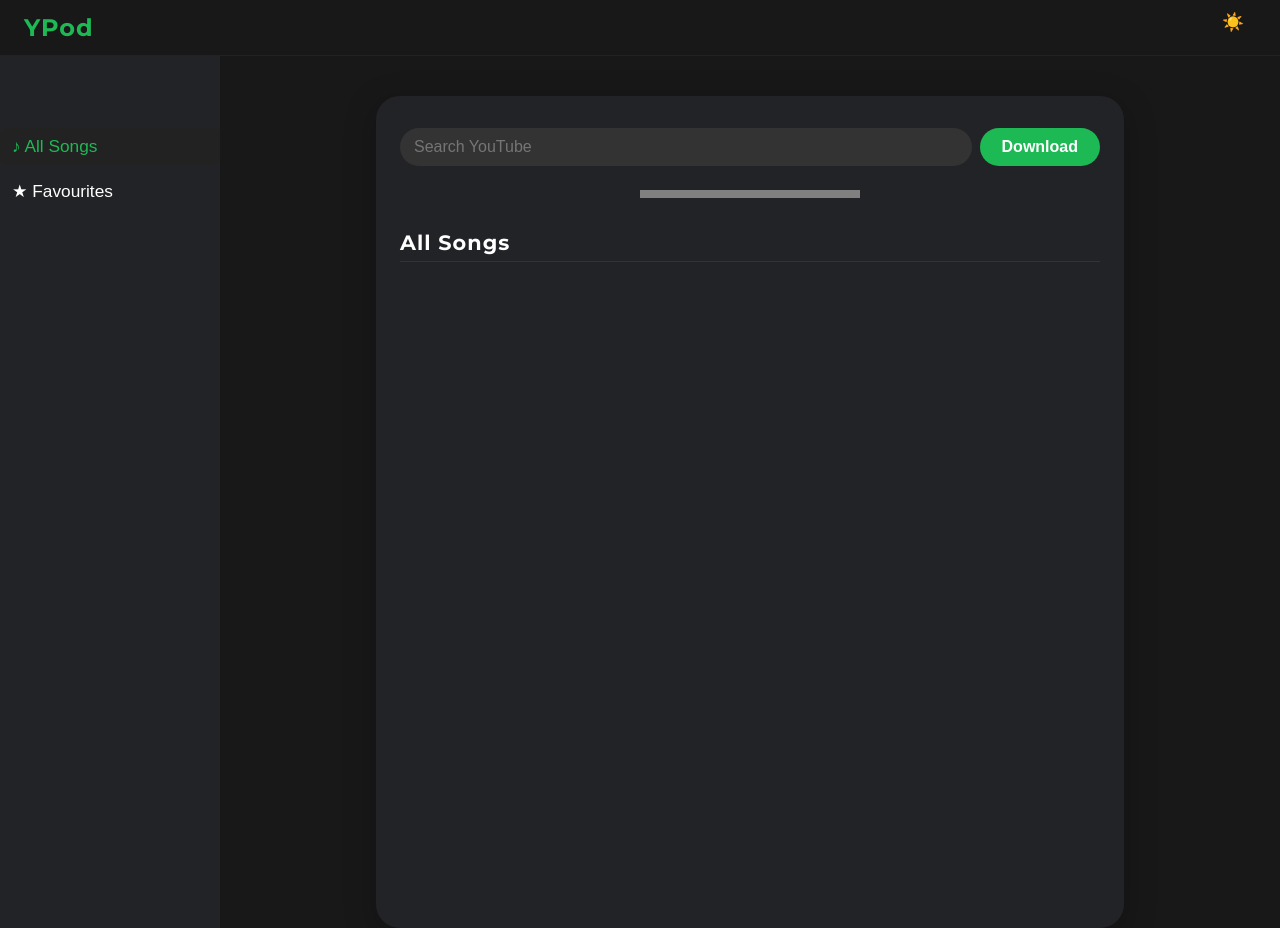
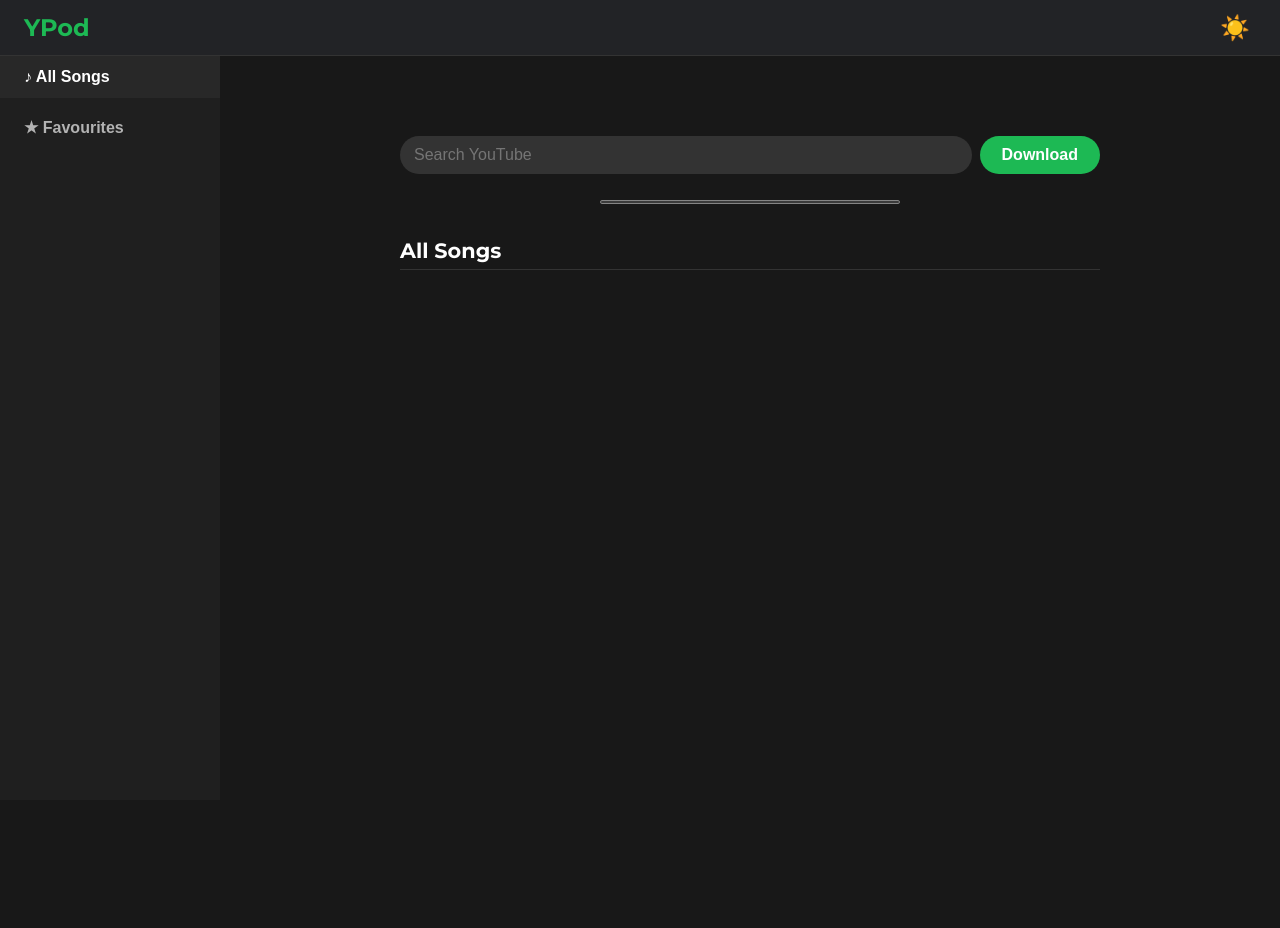
Before and after one commit to jordan607/YPodWeb, a Flask app: page / in a window 1280 px wide. After the commit the page ends 270 px from the top, so only its background shows below. Run offline with Flask 3, Linux system fonts and the light colour scheme; data that the repository does not hold is empty.

Commit message:
Update style.css

```diff
--- a/static/style.css
+++ b/static/style.css
@@ -1,88 +1,20 @@
-\Desktop\YpodWeb\static\style.css */
-
-/* Responsive styles for mobile */
-@media (max-width: 800px) {
-  .container {
-    max-width: 100vw;
-    margin: 0;
-    padding: 16px 4vw 120px 4vw;
-    border-radius: 0;
-    box-shadow: none;
-  }
-  .sidebar {
-    flex-direction: row;
-    width: 100vw;
-    min-width: 0;
-    min-height: unset;
-    padding: 0;
-    gap: 0;
-    border-bottom: 1px solid #222;
-    position: fixed;
-    top: 0;
-    left: 0;
-    right: 0;
-    z-index: 200;
-    background: #181818;
-    height: 56px;
-    align-items: center;
-    justify-content: flex-start;
-  }
-  .sidebar-title {
-    display: none;
-  }
-  .sidebar-btn {
-    font-size: 1.1rem;
-    padding: 10px 16px;
-    border-radius: 0;
-    width: auto;
-    margin: 0 2px;
-  }
-  body {
-    padding-top: 56px;
-  }
+/* --- Base & Light/Dark Theme --- */
+body {
+  font-family: 'Montserrat', Arial, sans-serif;
+  background: #181818;
+  color: #fff;
+  margin: 0;
+  padding: 0;
+  min-height: 100vh;
 }
-
-@media (max-width: 600px) {
-  .container {
-    padding: 8px 2vw 100px 2vw;
-  }
-  .song {
-    flex-direction: column;
-    align-items: flex-start;
-    padding: 10px 8px;
-    gap: 8px;
-  }
-  .thumb {
-    width: 48px;
-    height: 48px;
-    margin-right: 0;
-    margin-bottom: 6px;
-  }
-  .song-actions button {
-    font-size: 1.4rem;
-    padding: 8px 12px;
-  }
-  .player-bar {
-    flex-direction: column;
-    gap: 8px;
-    padding: 10px 0 8px 0;
-  }
-  .player-bar .now-playing {
-    font-size: 1rem;
-    max-width: 90vw;
-  }
-  .player-bar input[type="range"] {
-    width: 80vw;
-  }
+body.light {
+  background: #f0f2f5;
+  color: #1c1e21;
 }
-
-input, button, .song-actions button, .sidebar-btn {
-  touch-action: manipulation;
-}
-
+/* --- Layout --- */
 .main-header {
-  width: 100vw;
-  background: 222326;
+  width: 100%;
+  background: #222326;
   color: #fff;
   display: flex;
   align-items: center;
@@ -94,14 +26,79 @@
   top: 0;
   left: 0;
   z-index: 300;
-  border-bottom: 1px solid #222;
-  width: -webkit-fill-available;
+  border-bottom: 1px solid #333;
 }
+.sidebar {
+  width: 220px;
+  background: #1f1f1f;
+  padding-top: 56px; /* Start below header */
+  display: flex;
+  flex-direction: column;
+  gap: 8px;
+  height: 100vh;
+  position: fixed;
+  top: 0;
+  left: 0;
+  z-index: 200;
+  box-sizing: border-box;
+}
+.main-content-flex {
+  padding-left: 220px; /* Space for sidebar */
+  padding-top: 56px; /* Space for header */
+}
+.container {
+  max-width: 700px;
+  margin: 0 auto;
+  padding: 24px;
+}
+
+.container-header {
+  position: sticky;
+  top: 104px; /* Matches the combined height of header + mobile sidebar */
+  background: #181818; /* Same as body background to hide content scrolling under */
+  padding-top: 20px; /* Fixes potential margin collapse issues */
+  z-index: 10;
+}
+
+@media (min-width: 801px) {
+  .container-header {
+    top: 56px; /* On desktop, only stick below the main header */
+  }
+}
+/* --- Mobile Layout --- */
+@media (max-width: 800px) {
+  .sidebar {
+    width: 100%;
+    height: 48px;
+    padding-top: 0;
+    flex-direction: row;
+    align-items: center;
+    justify-content: center;
+    top: 56px; /* Position below the main header */
+    border-bottom: 1px solid #333;
+  }
+  .main-content-flex {
+    padding-left: 0;
+    padding-top: 104px; /* Space for header (56px) + sidebar (48px) */
+  }
+  .container {
+    padding: 16px;
+  }
+  .song {
+    flex-direction: column;
+    align-items: flex-start;
+    gap: 12px;
+  }
+  .player-bar {
+    padding: 12px;
+    gap: 12px;
+  }
+}
+/* --- Components --- */
 .main-header-title {
   font-size: 1.5rem;
   font-weight: bold;
   color: #1db954;
-  letter-spacing: 1px;
 }
 #theme-toggle {
   background: none;
@@ -109,78 +106,30 @@
   color: #fff;
   font-size: 1.5rem;
   cursor: pointer;
-  padding: 8px 12px;
-  border-radius: 50%;
-  transition: background 0.2s;
 }
-#theme-toggle:hover {
-  background: #222;
-}
-body {
-  padding-top: 56px;
-}
-@media (max-width: 800px) {
-  .main-header {
-    padding: 0 12px;
-    height: 48px;
-  }
-  .main-header-title {
-    font-size: 1.1rem;
-  }
-  body {
-    padding-top: 48px;
-  }
-}
-body.light .main-header {
-  background: rebeccapurple;
-  color: #222;
-  border-bottom: 1px solid #eee;
-}
-body.light .main-header-title {
-  color: #1db954;
-}
-body.light #theme-toggle {
-  color: #222;
-}
-
-body {
-  font-family: 'Montserrat', Arial, sans-serif;
-  background: #181818;
-  color: #fff;
-  margin: 0;
-  padding: 0;
-  min-height: 100vh;
-}
-.container {
-  max-width: 700px;
-  margin: 40px auto 0 auto;
-  padding: 32px 24px 120px 24px;
-  background: #222326;
-  border-radius: 24px;
-  box-shadow: 0 8px 32px rgba(0,0,0,0.25);
-}
-h1 {
-  font-weight: 700;
-  font-size: 2.2rem;
-  letter-spacing: 1px;
-  margin-bottom: 16px;
-  color: #1db954;
-  text-align: center;
-}
-#theme-toggle {
+.sidebar-btn {
   background: none;
   border: none;
+  color: #b3b3b3;
+  text-align: left;
+  font-size: 1rem;
+  font-weight: 600;
+  padding: 12px 24px;
+  cursor: pointer;
+  transition: all 0.2s;
+  width: 100%;
+}
+.sidebar-btn:hover {
   color: #fff;
-  font-size: 1.1rem;
-  cursor: pointer;
-  float: right;
-  margin-top: -10px;
+}
+.sidebar-btn.selected {
+  background: #282828;
+  color: #fff;
 }
 .search-bar {
   display: flex;
   gap: 8px;
   margin-bottom: 24px;
-  justify-content: center;
 }
 .search-bar input[type="text"] {
   flex: 1;
@@ -190,8 +139,6 @@
   background: #333;
   color: #fff;
   font-size: 1rem;
-  outline: none;
-  transition: background 0.2s;
 }
 .search-bar button {
   background: #1db954;
@@ -202,237 +149,132 @@
   font-size: 1rem;
   font-weight: 700;
   cursor: pointer;
-  transition: background 0.2s;
-}
-.search-bar button:hover {
-  background: #1ed760;
 }
 .controls {
   display: flex;
-  align-items: center;
-  gap: 16px;
+  justify-content: center;
   margin-bottom: 24px;
-  justify-content: center;
-}
-.controls label {
-  font-size: 0.95rem;
-  color: #bbb;
-}
-.controls input[type="range"] {
-  accent-color: #1db954;
-  width: 120px;
 }
 .controls progress {
-  width: 220px;
+  width: 100%;
+  max-width: 300px;
   height: 8px;
-  border-radius: 8px;
-  background: #333;
   accent-color: #1db954;
 }
 h2 {
   margin-top: 32px;
   margin-bottom: 18px;
   font-size: 1.3rem;
-  color: #fff;
-  letter-spacing: 1px;
   border-bottom: 1px solid #333;
   padding-bottom: 6px;
 }
 #playlist {
   display: flex;
   flex-direction: column;
-  gap: 18px;
+  gap: 12px;
 }
 .song {
   display: flex;
   align-items: center;
   background: #282828;
-  border-radius: 18px;
-  padding: 12px 18px;
-  box-shadow: 0 2px 8px rgba(0,0,0,0.08);
-  transition: background 0.2s;
-}
-.song:hover {
-  background: #333;
+  border-radius: 8px;
+  padding: 12px;
+  gap: 16px;
 }
 .thumb {
-  width: 64px;
-  height: 64px;
-  border-radius: 12px;
+  width: 50px;
+  height: 50px;
+  border-radius: 4px;
   object-fit: cover;
-  margin-right: 18px;
-  box-shadow: 0 2px 8px rgba(0,0,0,0.15);
-  background: #111;
+  flex-shrink: 0;
 }
 .song-info {
   flex: 1;
-  display: flex;
-  flex-direction: column;
-  gap: 4px;
+  min-width: 0;
+  width: 100%;
 }
+
 .song-title {
-  font-size: 1.08rem;
   font-weight: 600;
-  color: #fff;
-  margin-bottom: 2px;
-  word-break: break-all;
+  /* white-space: nowrap; */
+  overflow: hidden;
+  text-overflow: ellipsis;
 }
 .song-actions {
   display: flex;
   gap: 8px;
-  align-items: center;
-  margin-left: 12px;
 }
 .song-actions button {
   background: none;
   border: none;
-  color: #bbb;
+  color: #b3b3b3;
   font-size: 1.2rem;
   cursor: pointer;
-  padding: 4px 8px;
-  border-radius: 8px;
-  transition: background 0.15s, color 0.15s;
-}
-.song-actions button:hover {
-  background: #222;
-  color: #1db954;
 }
 .song-actions .fav {
   color: gold;
-  font-size: 1.3rem;
 }
-/* Sticky player bar */
 .player-bar {
   position: fixed;
   left: 0;
   right: 0;
   bottom: 0;
   background: #181818;
-  border-top: 1px solid #222;
+  border-top: 1px solid #282828;
   display: flex;
   align-items: center;
   justify-content: center;
-  padding: 18px 0 12px 0;
-  z-index: 100;
-  gap: 24px;
+  padding: 12px 24px;
+  z-index: 400;
+  gap: 16px;
 }
-.player-bar .now-playing {
-  color: #fff;
-  font-size: 1.05rem;
-  font-weight: 500;
-  max-width: 320px;
+.now-playing {
+  flex: 1;
+  text-align: center;
+  white-space: nowrap;
   overflow: hidden;
   text-overflow: ellipsis;
-  white-space: nowrap;
 }
 .player-bar button {
-  background: #1db954;
+  background: none;
   color: #fff;
   border: none;
-  border-radius: 50%;
-  width: 44px;
-  height: 44px;
-  font-size: 1.5rem;
+  font-size: 1.8rem;
   cursor: pointer;
-  margin: 0 8px;
-  transition: background 0.2s;
-  display: flex;
-  align-items: center;
-  justify-content: center;
 }
-.player-bar button:hover {
-  background: #1ed760;
+.player-bar #playpause-btn {
+  font-size: 2.5rem;
 }
 .player-bar input[type="range"] {
+  width: 100px;
   accent-color: #1db954;
-  width: 100px;
+  display: none;
 }
-/* Sidebar */
-.sidebar {
-  width: 220px;
-  background: #222326;
-  padding: 72px 0 0 0;
-  display: flex;
-  flex-direction: column;
-  gap: 8px;
-  min-height: 100vh;
-}
-/* .sidebar-title {
-  text-align: center;
-  margin-bottom: 24px;
-  font-size: 1.5rem;
-  color: #1db954;
-  font-weight: bold;
-} */
-.sidebar-btn {
-  background: none;
-  border: none;
-  color: #fff;
-  text-align: left;
-  font-size: 1.08rem;
-  padding: 8px 12px;
-  border-radius: 8px;
-  cursor: pointer;
-  transition: background 0.15s, color 0.15s;
-  width: 100%;
-}
-.sidebar-btn.selected, .sidebar-btn:hover {
-  background: #222;
-  color: #1db954;
-}
+/* --- Light Theme Adjustments --- */
+body.light .main-header,
 body.light .sidebar {
-  background: rebeccapurple;
+  background: #fff;
+  border-color: #ddd;
 }
 body.light .sidebar-btn {
-  color: #222;
+  color: #555;
 }
-body.light .sidebar-btn.selected, body.light .sidebar-btn:hover {
-  background: #e9e9e9;
-  color: #1db954;
-}
-body.light .container {
-  background: rebeccapurple;
-  color: #222;
+body.light .sidebar-btn:hover,
+body.light .sidebar-btn.selected {
+  color: #000;
+  background: #f2f2f2;
 }
 body.light .song {
-  background: #f2f2f2;
-  color: #222;
-}
-body.light .song:hover {
-  background: #e9e9e9;
+  background: #fff;
 }
 body.light .player-bar {
-  background: rebeccapurple;
-  color: #222;
-  border-top: 1px solid #eee;
+  background: #fff;
+  border-color: #ddd;
 }
-body.light .song-title {
-  color: #222;
+body.light .player-bar button,
+body.light #theme-toggle {
+  color: #000;
 }
-body.light .song-actions button {
-  color: #555;
+body.light .container-header {
+  background: #f0f2f5; /* Match light theme body background */
 }
-body.light .song-actions button:hover {
-  color: #1db954;
-}
-body.light .song-actions .fav {
-  color: #f7b731;
-}
-body.light .search-bar input[type="text"] {
-  background: #eee;
-  color: #222;
-}
-body.light .search-bar button {
-  background: #1db954;
-  color: #fff;
-}
-body.light .controls label {
-  color: #444;
-}
-body.light .controls input[type="range"] {
-  accent-color: #1db954;
-}
-body.light .controls progress {
-  background: #eee;
-  accent-color: #1db954;
-}
```
